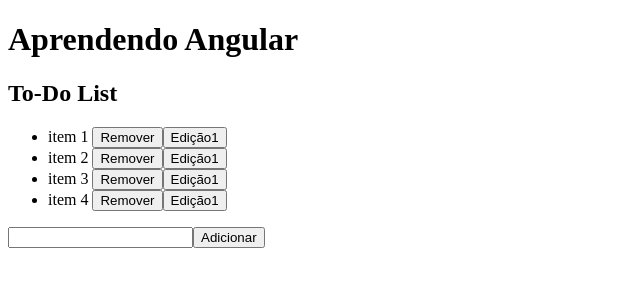
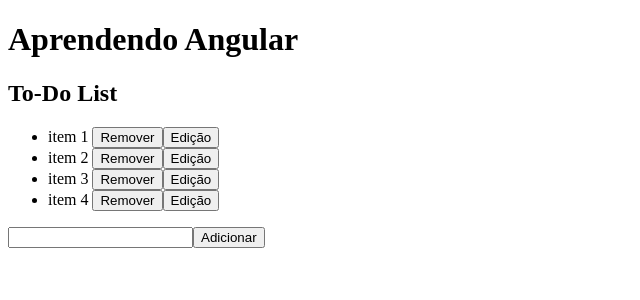
Before and after one commit to isabellemarino/ToDoList, an Angular app: page / in a window 1280 px wide. Shown: the top 300 px of the page, without its empty margins (0-640 px from the left). Built offline with nearby package versions, Linux system fonts and the light colour scheme.

Commit message:
Botão editar funcional + pressEnter

```diff
--- a/package.json
+++ b/package.json
@@ -34,6 +34,7 @@
     "karma-coverage": "~2.0.3",
     "karma-jasmine": "~4.0.0",
     "karma-jasmine-html-reporter": "~1.7.0",
+    "prettier": "2.4.1",
     "typescript": "~4.4.3"
   }
 }
--- a/src/app/app.component.html
+++ b/src/app/app.component.html
@@ -4,16 +4,26 @@
   </h1>
   <h2>To-Do List</h2>
 
-    <ul>
-      <li *ngFor="let item of items; let i = index">
-        {{item}} <button (click)="removeTarefa(item)">Remover</button>
-        <button>Edição1</button>
+  <ul>
 
+      <span *ngFor="let item of items; let i = index">
 
-       </li>
-    </ul>
+        <span *ngIf="estaEditando == i">
+          <input type="text"  name="a{{i}}" id="a{{i}}"
+                 (change)="editar($event, i)"
+                 value="{{item}}"
+                 (keydown.enter)="limpaEdit($event, i)" >
+        </span>
+        <span *ngIf="estaEditando != i">
+          <li>{{item}}
+            <button (click)="removeTarefa(item)">Remover</button>
+          <button (click)="editTarefa(i)">Edição</button></li>
+        </span>
 
-{{tarefa}}
+      </span>
+
+  </ul>
+
   <input type="text" [(ngModel)]="tarefa">
   <button (click)="addTarefa()">Adicionar</button>
 
--- a/src/app/app.component.ts
+++ b/src/app/app.component.ts
@@ -7,7 +7,7 @@ import { Component } from '@angular/core';
 })
 export class AppComponent {
   title = 'ToDoList';
-
+  estaEditando: number;
   public tarefa = "";
   public items = ['item 1', 'item 2', 'item 3', 'item 4'];
 
@@ -16,6 +16,18 @@ export class AppComponent {
   }
   removeTarefa(item:string){
     this.items.splice(this.items.indexOf(item), 1);
+  }
+ editTarefa(i:number){
+   this.estaEditando= i;
+  }
+  limpaEdit($event: Event, i:number){
+    //@ts-ignore
+    this.items[i] = $event.target.value;
+    this.estaEditando=-1;
+  }
 
+  editar($event: Event, i:number) {
+    //@ts-ignore
+    this.items[i] = $event.target.value;
   }
 }
--- a/tsconfig.json
+++ b/tsconfig.json
@@ -2,7 +2,8 @@
 {
   "compileOnSave": false,
   "compilerOptions": {
-    "baseUrl": "./",
+"strictPropertyInitialization": false,
+"baseUrl": "./",
     "outDir": "./dist/out-tsc",
     "forceConsistentCasingInFileNames": true,
     "strict": true,
@@ -21,6 +22,7 @@
     "lib": [
       "es2020",
       "dom"
+
     ]
   },
   "angularCompilerOptions": {
```
Also changed, not shown: 1 other file (tests, documents, lock files or other folders).
